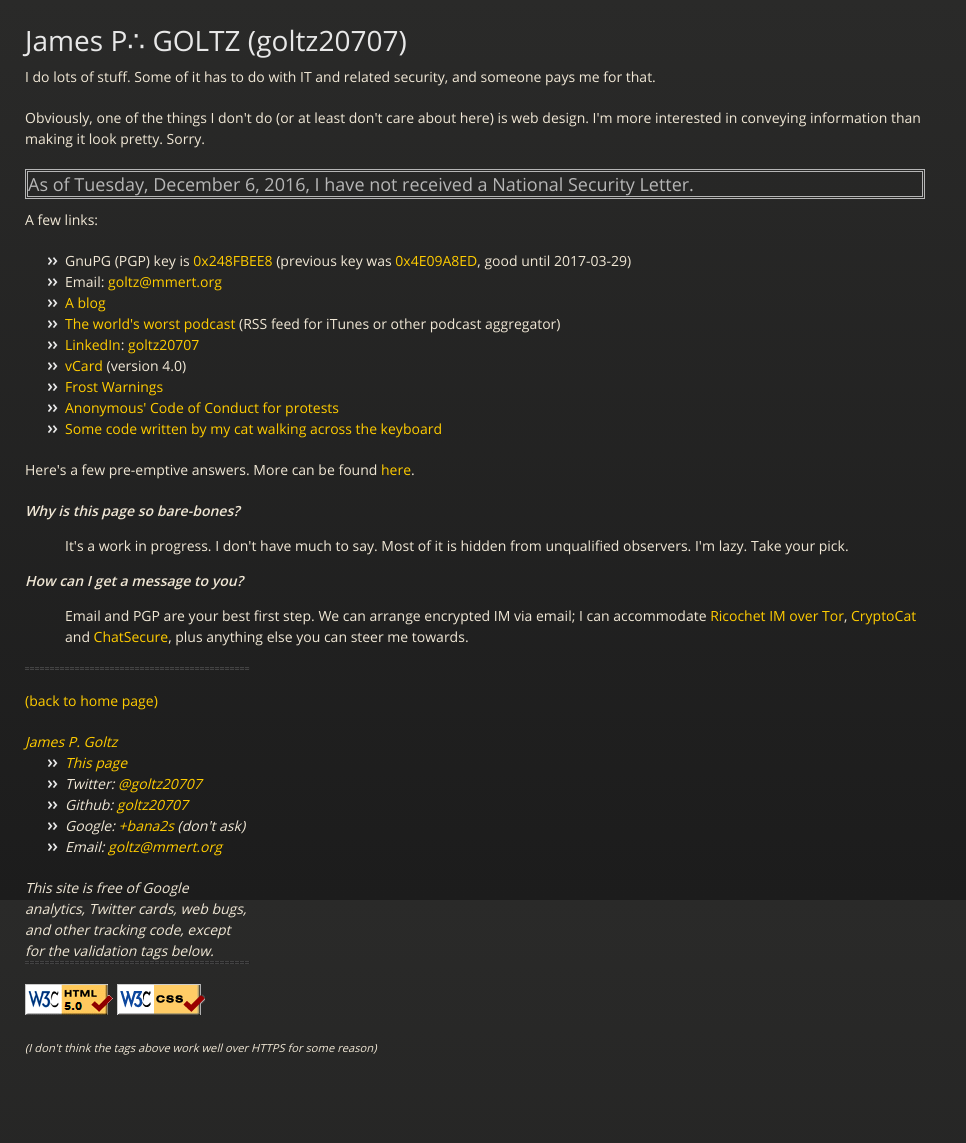
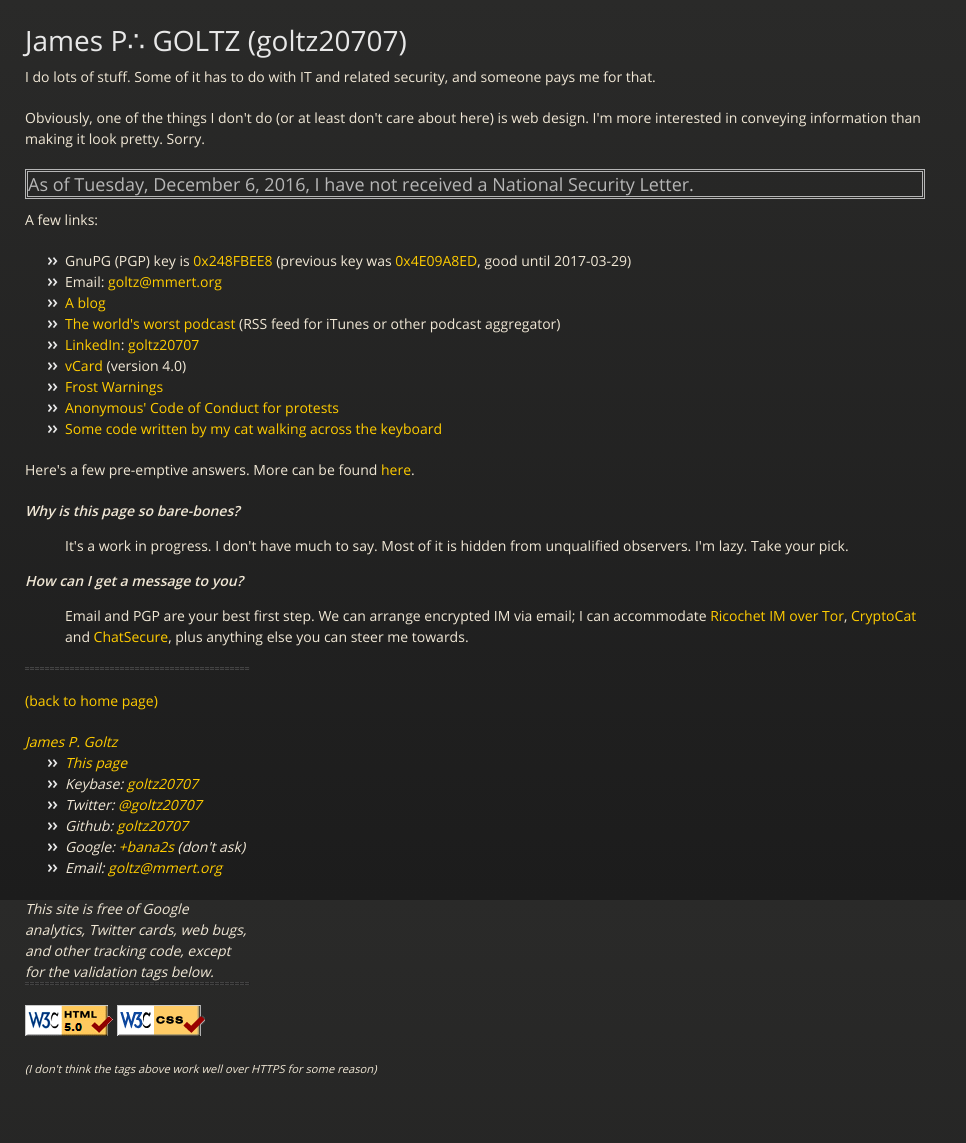
Before and after one commit to goltz20707/goltz20707.github.io, a Jekyll site: the page built from index.html, in a window 1280 px wide. Shown: the whole page, without its empty margins (0-966 px from the left). Built offline with Jekyll 4.4.1, drawn with Linux system fonts in a browser that asks for light colours; before the commit the page ends 1122 px from its top, so only the background shows below that.

Commit message:
Added Keybase link.

```diff
--- a/_includes/footer.html
+++ b/_includes/footer.html
@@ -7,6 +7,7 @@
   <ul>
     <li><a href="https://goltz20707.mmert.org/"
 	   rel="me">This page</a></li>
+    <li>Keybase: <a href="https://keybase.io/goltz20707" rel="me">goltz20707</a></li>
     <li>Twitter: <a href="https://twitter.com/goltz20707" rel="me">@goltz20707</a></li>
     <li>Github: <a href="https://github.com/goltz20707" rel="me">goltz20707</a></li>
     <li>Google: <a href="https://google.com/+bana2s"
```
